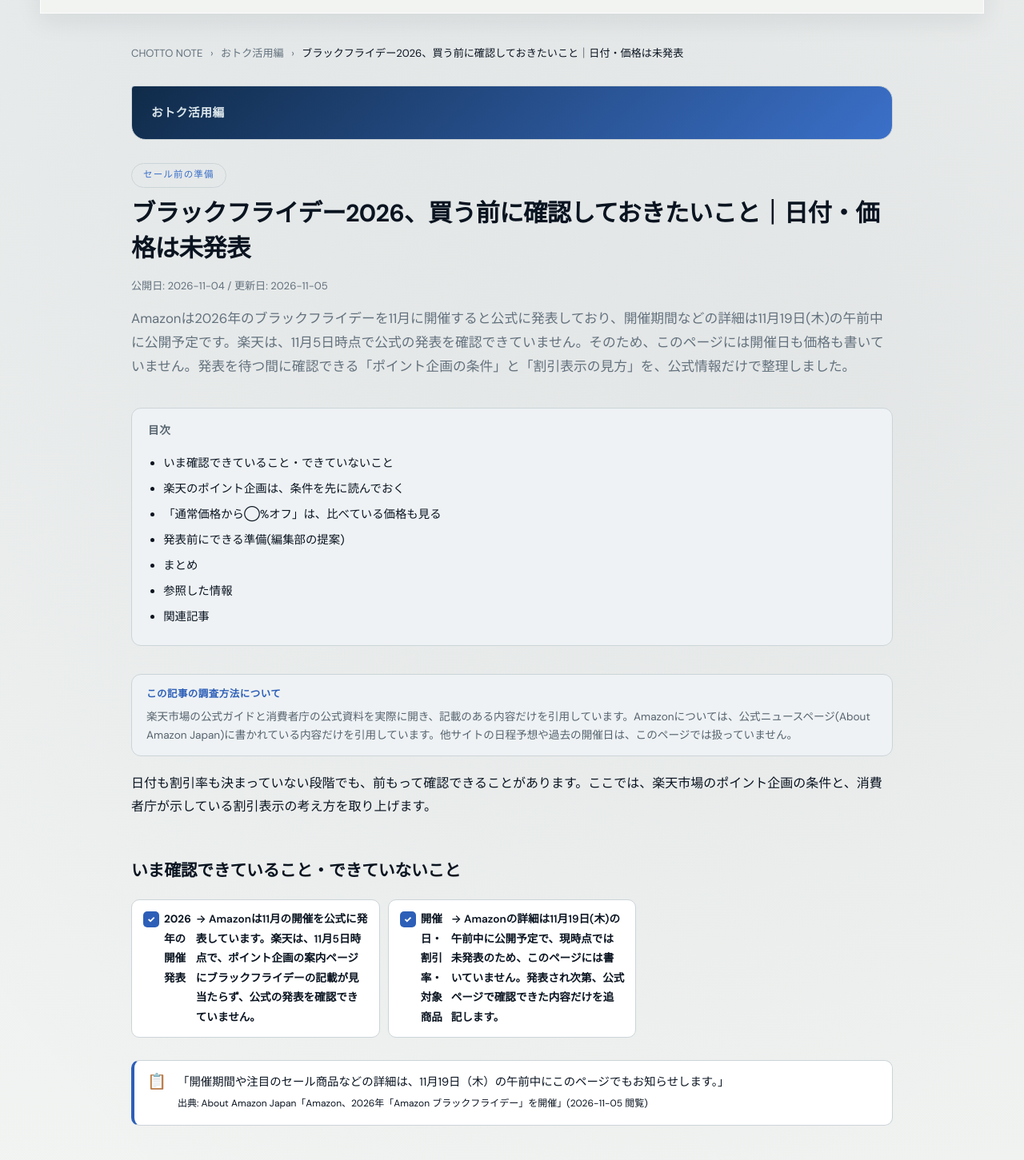
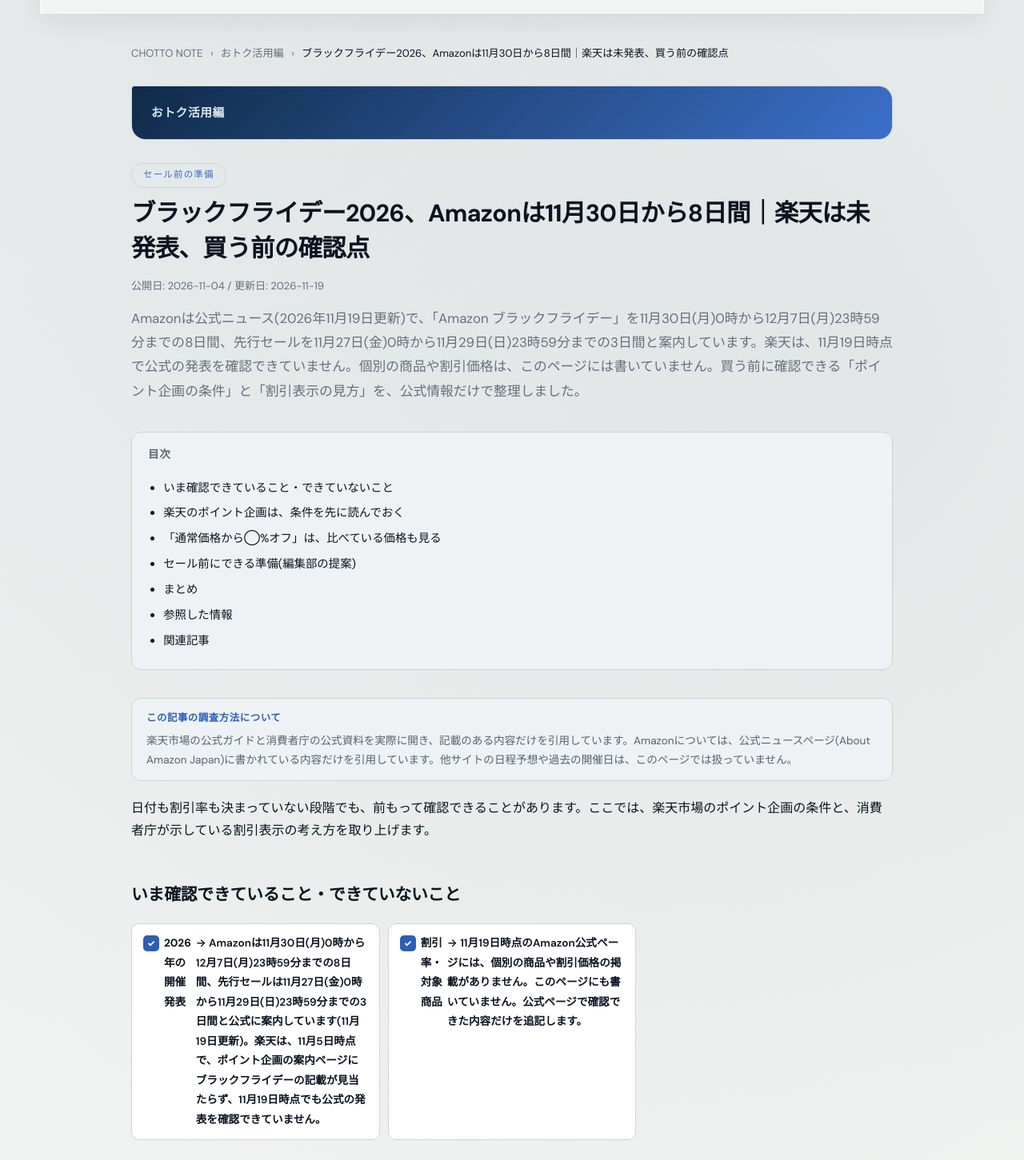
Before and after one commit to asug-cmyk/chottonote, a plain HTML site: page articles/black-friday-2026-guide.html in a window 1280 px wide. Shown: the part 85-1536 px from the top of the page at 80% size. Drawn offline with Linux system fonts and the light colour scheme; a script that the page names is missing.

Commit message:
black-friday-2026-guide: Amazon公式の日程(11/30〜12/7、先行11/27〜29)を反映、楽天は未発表のまま
2026-11-19にaboutamazon.jpの該当ページを開いて確認。個別商品・割引価格は未掲載のため書かない。

Co-Authored-By: Claude Sonnet 5.5 <noreply@anthropic.com>
Claude-Session: https://claude.ai/code/session_018XCpSnPRTHeesM5yUe3Tgq

```diff
--- a/articles/black-friday-2026-guide.html
+++ b/articles/black-friday-2026-guide.html
@@ -11,11 +11,11 @@
 </script>
 <meta charset="UTF-8">
 <meta name="viewport" content="width=device-width, initial-scale=1">
-<title>ブラックフライデー2026、買う前に確認しておきたいこと｜日付・価格は未発表 | CHOTTO NOTE</title>
-<meta name="description" content="Amazonは2026年のブラックフライデーを11月に開催すると公式に発表し、詳細は11月19日午前に公開予定としています。日付と価格は書かず、楽天の買いまわり条件と消費者庁の価格表示の考え方を、公式情報で整理しました。">
+<title>ブラックフライデー2026、Amazonは11月30日から8日間｜楽天は未発表、買う前の確認点 | CHOTTO NOTE</title>
+<meta name="description" content="Amazonは公式ニュースで、2026年のブラックフライデーを11月30日(月)0時から12月7日(月)23時59分までの8日間(先行セールは11月27日〜29日)と案内しています。楽天は未発表。価格は書かず、楽天の買いまわり条件と消費者庁の価格表示の考え方を公式情報で整理しました。">
 <link rel="canonical" href="https://blog.asdevstudio.com/articles/black-friday-2026-guide.html">
-<meta property="og:title" content="ブラックフライデー2026、買う前に確認しておきたいこと｜日付・価格は未発表 | CHOTTO NOTE">
-<meta property="og:description" content="ブラックフライデー前に確認しておきたい、楽天の買いまわり条件と「通常価格」の見方を、公式情報で整理しました。日付・価格は未発表のため書いていません。">
+<meta property="og:title" content="ブラックフライデー2026、Amazonは11月30日から8日間｜楽天は未発表、買う前の確認点 | CHOTTO NOTE">
+<meta property="og:description" content="ブラックフライデー前に確認しておきたい、楽天の買いまわり条件と「通常価格」の見方を、公式情報で整理しました。Amazonの日程は公式発表のとおり記載し、価格は書いていません。楽天は未発表です。">
 <meta property="og:type" content="article">
 <meta name="twitter:card" content="summary_large_image">
 <link rel="icon" href="/assets/favicon.png" type="image/png" />
@@ -23,10 +23,10 @@
 <link rel="stylesheet" href="/assets/template.css">
 <link rel="stylesheet" href="/assets/ranking.css">
 <script type="application/ld+json">
-{"@context": "https://schema.org", "@type": "BreadcrumbList", "itemListElement": [{"@type": "ListItem", "position": 1, "name": "CHOTTO NOTE", "item": "https://blog.asdevstudio.com/"}, {"@type": "ListItem", "position": 2, "name": "おトク活用編", "item": "https://blog.asdevstudio.com/category-deals.html"}, {"@type": "ListItem", "position": 3, "name": "ブラックフライデー2026、買う前に確認しておきたいこと｜日付・価格は未発表", "item": "https://blog.asdevstudio.com/articles/black-friday-2026-guide.html"}]}
+{"@context": "https://schema.org", "@type": "BreadcrumbList", "itemListElement": [{"@type": "ListItem", "position": 1, "name": "CHOTTO NOTE", "item": "https://blog.asdevstudio.com/"}, {"@type": "ListItem", "position": 2, "name": "おトク活用編", "item": "https://blog.asdevstudio.com/category-deals.html"}, {"@type": "ListItem", "position": 3, "name": "ブラックフライデー2026、Amazonは11月30日から8日間｜楽天は未発表、買う前の確認点", "item": "https://blog.asdevstudio.com/articles/black-friday-2026-guide.html"}]}
 </script>
 <script type="application/ld+json">
-{"@context": "https://schema.org", "@type": "FAQPage", "mainEntity": [{"@type": "Question", "name": "2026年のブラックフライデーはいつからですか？", "acceptedAnswer": {"@type": "Answer", "text": "Amazonは公式ニュースで「Amazon ブラックフライデー」を2026年11月に開催すると発表し、開催期間やセール情報などの詳細は11月19日(木)の午前中に公開予定としています。楽天は、11月5日時点で公式の2026年開催発表を確認できていません。詳細が出たらこのページを更新します。"}}, {"@type": "Question", "name": "楽天のポイント企画(ショップ買いまわり)に参加するには何が必要ですか？", "acceptedAnswer": {"@type": "Answer", "text": "楽天市場の公式ガイドによると、参加にはエントリーが必要です。ポイントアップ期間中にエントリーすれば、エントリー前のお買い物も対象になるとされています。1ショップあたり商品代金(送料やラッピングなどを除く)が1,000円(税込)以上の購入がカウントの対象です。獲得できるポイントには上限があり、期間限定ポイントとして付与されます。"}}, {"@type": "Question", "name": "「通常価格」から何%オフと書いてあれば本当に安いのですか？", "acceptedAnswer": {"@type": "Answer", "text": "消費者庁の考え方では、比較に使う価格が最近相当期間にわたって販売されていた価格とはいえない場合、「通常価格」などの表示が誤解を与えるおそれがあるとされています。割引率だけで判断せず、現在の価格を基準に考えるのが安全です。"}}]}
+{"@context": "https://schema.org", "@type": "FAQPage", "mainEntity": [{"@type": "Question", "name": "2026年のブラックフライデーはいつからですか？", "acceptedAnswer": {"@type": "Answer", "text": "Amazonの公式ニュース(2026年11月19日更新)では、「Amazon ブラックフライデー」は11月30日(月)0時から12月7日(月)23時59分までの8日間、先行セールは11月27日(金)0時から11月29日(日)23時59分までの3日間とされています。楽天は、11月19日時点で公式の2026年開催発表を確認できていません。詳細が出たらこのページを更新します。"}}, {"@type": "Question", "name": "楽天のポイント企画(ショップ買いまわり)に参加するには何が必要ですか？", "acceptedAnswer": {"@type": "Answer", "text": "楽天市場の公式ガイドによると、参加にはエントリーが必要です。ポイントアップ期間中にエントリーすれば、エントリー前のお買い物も対象になるとされています。1ショップあたり商品代金(送料やラッピングなどを除く)が1,000円(税込)以上の購入がカウントの対象です。獲得できるポイントには上限があり、期間限定ポイントとして付与されます。"}}, {"@type": "Question", "name": "「通常価格」から何%オフと書いてあれば本当に安いのですか？", "acceptedAnswer": {"@type": "Answer", "text": "消費者庁の考え方では、比較に使う価格が最近相当期間にわたって販売されていた価格とはいえない場合、「通常価格」などの表示が誤解を与えるおそれがあるとされています。割引率だけで判断せず、現在の価格を基準に考えるのが安全です。"}}]}
 </script>
 <script src="//statics.8me.jp/a8link/a8linkmgr.js"></script>
 <script>
@@ -60,16 +60,16 @@
 </header>
 <main>
     <nav class="breadcrumb" aria-label="パンくずリスト">
-      <a href="/">CHOTTO NOTE</a> <span aria-hidden="true">›</span> <a href="/category-deals.html">おトク活用編</a> <span aria-hidden="true">›</span> <span aria-current="page">ブラックフライデー2026、買う前に確認しておきたいこと｜日付・価格は未発表</span>
+      <a href="/">CHOTTO NOTE</a> <span aria-hidden="true">›</span> <a href="/category-deals.html">おトク活用編</a> <span aria-hidden="true">›</span> <span aria-current="page">ブラックフライデー2026、Amazonは11月30日から8日間｜楽天は未発表、買う前の確認点</span>
     </nav>
     <div class="article-eyecatch">
       <span class="eyecatch-label">おトク活用編</span>
     </div>
     <div class="article-header">
       <p class="kicker">セール前の準備</p>
-      <h1>ブラックフライデー2026、買う前に確認しておきたいこと｜日付・価格は未発表</h1>
-      <p class="article-meta">公開日: 2026-11-04 / 更新日: 2026-11-05</p>
-      <p class="article-lead">Amazonは2026年のブラックフライデーを11月に開催すると公式に発表しており、開催期間などの詳細は11月19日(木)の午前中に公開予定です。楽天は、11月5日時点で公式の発表を確認できていません。そのため、このページには開催日も価格も書いていません。発表を待つ間に確認できる「ポイント企画の条件」と「割引表示の見方」を、公式情報だけで整理しました。</p>
+      <h1>ブラックフライデー2026、Amazonは11月30日から8日間｜楽天は未発表、買う前の確認点</h1>
+      <p class="article-meta">公開日: 2026-11-04 / 更新日: 2026-11-19</p>
+      <p class="article-lead">Amazonは公式ニュース(2026年11月19日更新)で、「Amazon ブラックフライデー」を11月30日(月)0時から12月7日(月)23時59分までの8日間、先行セールを11月27日(金)0時から11月29日(日)23時59分までの3日間と案内しています。楽天は、11月19日時点で公式の発表を確認できていません。個別の商品や割引価格は、このページには書いていません。買う前に確認できる「ポイント企画の条件」と「割引表示の見方」を、公式情報だけで整理しました。</p>
     </div>
     <div class="article-body">
       <div class="methodology-note">
@@ -79,13 +79,13 @@
       <p>日付も割引率も決まっていない段階でも、前もって確認できることがあります。ここでは、楽天市場のポイント企画の条件と、消費者庁が示している割引表示の考え方を取り上げます。</p>
       <h2 id="wakaru">いま確認できていること・できていないこと</h2>
       <ul class="trust-checklist">
-        <li><b>2026年の開催発表</b> → Amazonは11月の開催を公式に発表しています。楽天は、11月5日時点で、ポイント企画の案内ページにブラックフライデーの記載が見当たらず、公式の発表を確認できていません。</li>
-        <li><b>開催日・割引率・対象商品</b> → Amazonの詳細は11月19日(木)の午前中に公開予定で、現時点では未発表のため、このページには書いていません。発表され次第、公式ページで確認できた内容だけを追記します。</li>
+        <li><b>2026年の開催発表</b> → Amazonは11月30日(月)0時から12月7日(月)23時59分までの8日間、先行セールは11月27日(金)0時から11月29日(日)23時59分までの3日間と公式に案内しています(11月19日更新)。楽天は、11月5日時点で、ポイント企画の案内ページにブラックフライデーの記載が見当たらず、11月19日時点でも公式の発表を確認できていません。</li>
+        <li><b>割引率・対象商品</b> → 11月19日時点のAmazon公式ページには、個別の商品や割引価格の掲載がありません。このページにも書いていません。公式ページで確認できた内容だけを追記します。</li>
       </ul>
             <div class="notice">
         <span class="notice-icon" aria-hidden="true">📋</span>
-        <p>「開催期間や注目のセール商品などの詳細は、11月19日（木）の午前中にこのページでもお知らせします。」<br>
-        <small>出典: About Amazon Japan「Amazon、2026年「Amazon ブラックフライデー」を開催」(2026-11-05 閲覧)</small></p>
+        <p>「2026年の「Amazon ブラックフライデー」は11月30日（月）0時から12月7日（月）23時59分まで8日間開催」<br>「先行セールは11月27日（金）0時から11月29日（日）23時59分までの3日間開催」<br>
+        <small>出典: About Amazon Japan「Amazon、「Amazon ブラックフライデー」11月30日（月）0時から12月7日（月）23時59分までの8日間開催」(2026-11-19 閲覧)</small></p>
       </div>
 <h2 id="rakuten">楽天のポイント企画は、条件を先に読んでおく</h2>
       <p>楽天市場の公式ガイド「ショップ買いまわりとは？」には、次のように書かれています。ブラックフライデーそのものの案内ではなく、買いまわり企画の一般的なルールです。</p>
@@ -112,7 +112,7 @@
       </div>
       <p>同じ資料には、「最近相当期間」を判断する目安として、セール開始時点からさかのぼる8週間を見る考え方も書かれています。ただし個々のケースごとに検討されるもので、「この条件なら必ず問題ない」という基準ではありません。</p>
       <p>買う側としては、割引率の大きさより、いま表示されている販売価格が自分にとって納得できるかを基準にするのが安全です。</p>
-      <h2 id="junbi">発表前にできる準備(編集部の提案)</h2>
+      <h2 id="junbi">セール前にできる準備(編集部の提案)</h2>
       <p>ここからは公式情報ではなく、編集部の提案です。</p>
       <ul>
         <li>欲しい物を3つ程度に絞り、型番と容量・サイズをメモしておく。</li>
@@ -121,7 +121,7 @@
         <li>送料・保証・返品条件も合わせて確認する。</li>
       </ul>
       <h2 id="matome">まとめ</h2>
-      <p>Amazonは詳細を11月19日(木)の午前中に公開予定としています。日付と価格は、公式の発表を待ってから確認する必要があります。発表前にできるのは、ポイント企画の条件(エントリー・1ショップ1,000円以上・上限・期間限定ポイント)を知っておくことと、「通常価格から◯%オフ」を鵜呑みにしないことです。発表され次第、公式ページで確認できた内容を追記します。</p>
+      <p>Amazonは11月30日(月)0時から12月7日(月)23時59分までの8日間(先行セールは11月27日から3日間)と公式に案内していますが、個別の商品や割引価格は11月19日時点で掲載がありません。楽天は未発表です。セール前にできるのは、ポイント企画の条件(エントリー・1ショップ1,000円以上・上限・期間限定ポイント)を知っておくことと、「通常価格から◯%オフ」を鵜呑みにしないことです。公式ページで確認できた内容だけを、分かり次第追記します。</p>
       <p>ポイントの仕組み(SPU)は<a href="/articles/rakuten-point-kangen-saidaika.html">楽天市場の家電をポイント還元最大化して買う方法、SPUの仕組みを解説</a>でも整理しています。</p>
       <h2 id="sources">参照した情報</h2>
       <ul>
@@ -129,7 +129,7 @@
         <li>About Amazon Japan「Amazon、2026年「Amazon ブラックフライデー」を開催」 — <a href="https://www.aboutamazon.jp/news/retail/amazon-black-friday-2026" target="_blank" rel="noopener">aboutamazon.jp</a></li>
         <li>消費者庁「不当な価格表示についての景品表示法上の考え方」 — <a href="https://www.caa.go.jp/policies/policy/representation/fair_labeling/guideline/pdf/100121premiums_35.pdf" target="_blank" rel="noopener">caa.go.jp</a></li>
       </ul>
-      <p style="font-size:0.85rem;color:var(--ink-soft)">2026年11月4日〜5日に閲覧しました。公開内容は変更される場合があります。</p>
+      <p style="font-size:0.85rem;color:var(--ink-soft)">2026年11月4日〜5日、Amazonの日程は11月19日に閲覧しました。公開内容は変更される場合があります。</p>
       <h2 id="related">関連記事</h2>
       <ul>
         <li><a href="/articles/rakuten-point-kangen-saidaika.html">楽天市場の家電をポイント還元最大化して買う方法、SPUの仕組みを解説</a></li>
```
Also changed, not shown: category-deals.html (+2 -2 lines), index.html (+2 -2 lines).
